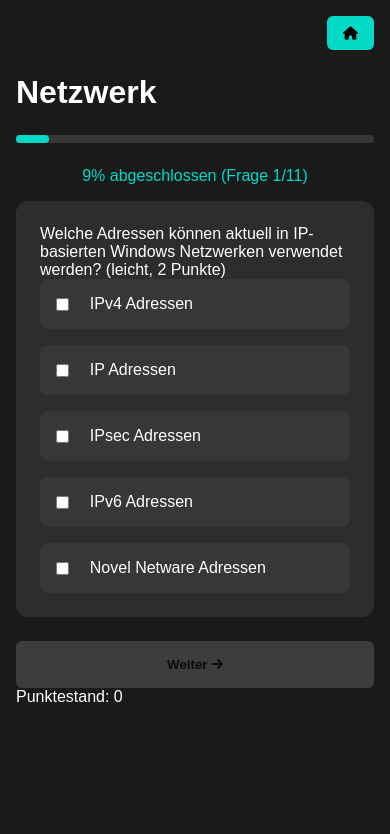
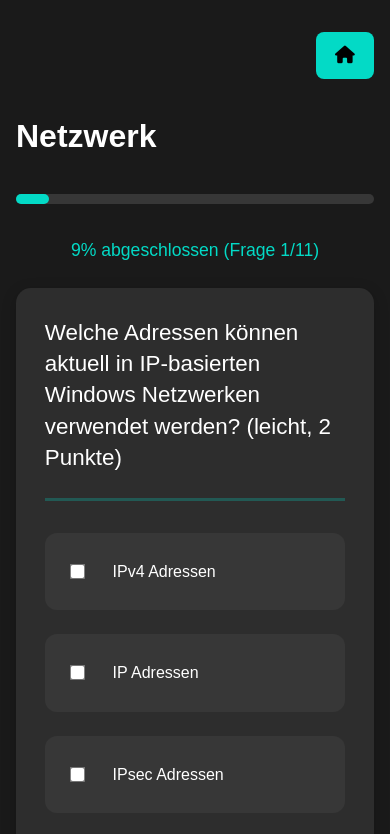
Before and after one commit to mrvectorr/QuizITADM, a plain HTML site: page index.html in a window 390 px wide. Both pictures are taken after a click on the button "Netzwerk". Shown: the top 834 px of the page. Drawn offline with Linux system fonts and the light colour scheme.

Commit message:
Update styles.css

```diff
--- a/styles.css
+++ b/styles.css
@@ -10,6 +10,7 @@ body {
     background: #1a1a1a;
     color: #ffffff;
     min-height: 100vh;
+    line-height: 1.6;
 }
 
 /* Startseite */
@@ -22,46 +23,48 @@ body {
 }
 
 .header {
-    margin-bottom: 2rem;
+    margin-bottom: 3rem;
 }
 
 .header h1 {
     color: #03dac6;
-    font-size: 2.5rem;
-    margin-bottom: 0.5rem;
+    font-size: 2.8rem;
+    margin-bottom: 1rem;
+    letter-spacing: 1px;
 }
 
 .subtitle {
     color: #888;
-    font-size: 1.2rem;
+    font-size: 1.3rem;
+    margin-bottom: 2rem;
 }
 
 .hauptmenu {
     display: grid;
-    gap: 1rem;
+    gap: 1.5rem;
     margin-top: 2rem;
 }
 
 /* Buttons */
 .quiz-kategorie-btn {
-    padding: 1.5rem;
+    padding: 1.8rem;
     background: #2d2d2d;
     border: 2px solid #03dac6;
     color: white;
-    border-radius: 12px;
-    font-size: 1.1rem;
+    border-radius: 15px;
+    font-size: 1.2rem;
     cursor: pointer;
     transition: all 0.3s;
     display: flex;
     align-items: center;
     justify-content: center;
-    gap: 0.8rem;
+    gap: 1rem;
 }
 
 .quiz-kategorie-btn:hover {
     background: #03dac6;
     color: #000;
-    transform: translateY(-2px);
+    transform: translateY(-3px);
 }
 
 /* Quiz-Seite */
@@ -69,72 +72,87 @@ body {
     display: none;
     max-width: 800px;
     margin: 0 auto;
-    padding: 1rem;
+    padding: 2rem 1rem;
 }
 
 /* Progress-Bar */
 .progress-container {
     width: 100%;
-    height: 8px;
+    height: 10px;
     background: #373737;
-    border-radius: 4px;
-    margin: 1.5rem 0;
+    border-radius: 5px;
+    margin: 2rem 0;
 }
 
 .progress-bar {
     height: 100%;
     background: #03dac6;
-    border-radius: 4px;
+    border-radius: 5px;
     transition: width 0.3s ease;
 }
 
 .progress-text {
     text-align: center;
     color: #03dac6;
-    margin: 0.5rem 0;
+    margin: 1.5rem 0;
+    font-size: 1.1rem;
 }
 
 /* Fragen & Antworten */
 #quiz {
-    display: block; /* Korrekte Standard-Anzeige */
+    display: block;
 }
 
 .question-card {
     background: #2d2d2d;
-    border-radius: 12px;
-    padding: 1.5rem;
-    margin: 1rem 0;
+    border-radius: 15px;
+    padding: 2.5rem;
+    margin: 2rem 0;
+    box-shadow: 0 4px 15px rgba(0,0,0,0.2);
+}
+
+.question {
+    font-size: 1.6rem;
+    margin-bottom: 2.5rem;
+    padding-bottom: 1.5rem;
+    border-bottom: 3px solid #03dac640;
+    line-height: 1.4;
 }
 
 .options-grid {
     display: grid;
-    gap: 1rem;
-    grid-template-columns: repeat(auto-fit, minmax(250px, 1fr));
+    gap: 1.5rem;
+    grid-template-columns: repeat(auto-fit, minmax(280px, 1fr));
 }
 
 .option {
-    padding: 1rem;
+    padding: 1.5rem;
     background: #373737;
-    border-radius: 8px;
+    border-radius: 12px;
     cursor: pointer;
     transition: all 0.2s;
     display: flex;
     align-items: center;
-    gap: 0.8rem;
+    gap: 1rem;
+    border: 2px solid transparent;
 }
 
 .option:hover {
     background: #454545;
+    transform: translateY(-2px);
+    border-color: #03dac630;
 }
 
 .option input {
-    margin-right: 0.5rem;
+    margin-right: 0.8rem;
+    transform: scale(1.2);
 }
 
 /* Feedback */
 .correct {
     background: #018786 !important;
     animation: correct-pulse 0.3s ease;
+    border-color: #03dac6 !important;
 }
 
 .incorrect {
@@ -144,15 +162,15 @@ body {
 
 @keyframes correct-pulse {
     0% { transform: scale(1); }
-    50% { transform: scale(1.02); }
+    50% { transform: scale(1.03); }
     100% { transform: scale(1); }
 }
 
 @keyframes incorrect-shake {
     0% { transform: translateX(0); }
-    25% { transform: translateX(-5px); }
-    50% { transform: translateX(5px); }
-    75% { transform: translateX(-3px); }
+    25% { transform: translateX(-8px); }
+    50% { transform: translateX(8px); }
+    75% { transform: translateX(-4px); }
     100% { transform: translateX(0); }
 }
 
@@ -160,30 +178,32 @@ body {
 .quiz-nav {
     display: flex;
     justify-content: flex-end;
-    margin-bottom: 1.5rem;
+    margin-bottom: 2rem;
 }
 
 .nav-btn {
     background: #03dac6;
     border: none;
     color: #000;
-    padding: 0.8rem 1.2rem;
-    border-radius: 6px;
+    padding: 1rem 1.5rem;
+    border-radius: 8px;
     cursor: pointer;
+    font-size: 1.1rem;
 }
 
 /* Next Button */
 .next-btn {
-    margin-top: 1.5rem;
-    padding: 1rem 2rem;
+    margin-top: 2rem;
+    padding: 1.2rem 2.5rem;
     background: #03dac6;
     border: none;
     color: #000;
-    border-radius: 6px;
+    border-radius: 8px;
     font-weight: bold;
     cursor: pointer;
     float: right;
-    display: block !important; /* Wichtig für Sichtbarkeit */
+    font-size: 1.1rem;
+    transition: all 0.2s;
 }
 
 .next-btn:disabled {
@@ -195,12 +215,17 @@ body {
 /* Responsive Design */
 @media (max-width: 768px) {
     .header h1 {
-        font-size: 2rem;
+        font-size: 2.2rem;
     }
 
     .quiz-kategorie-btn {
-        padding: 1rem;
+        padding: 1.2rem;
         font-size: 1rem;
+    }
+
+    .question {
+        font-size: 1.4rem;
+        margin-bottom: 2rem;
     }
 
     .options-grid {
@@ -208,11 +233,17 @@ body {
     }
 
     .nav-btn {
-        padding: 0.6rem 1rem;
+        padding: 0.8rem 1.2rem;
     }
 
     .next-btn {
         width: 100%;
         float: none;
+        margin-top: 1.5rem;
+    }
+
+    .question-card {
+        padding: 1.8rem;
+        margin: 1.5rem 0;
     }
 }
```
